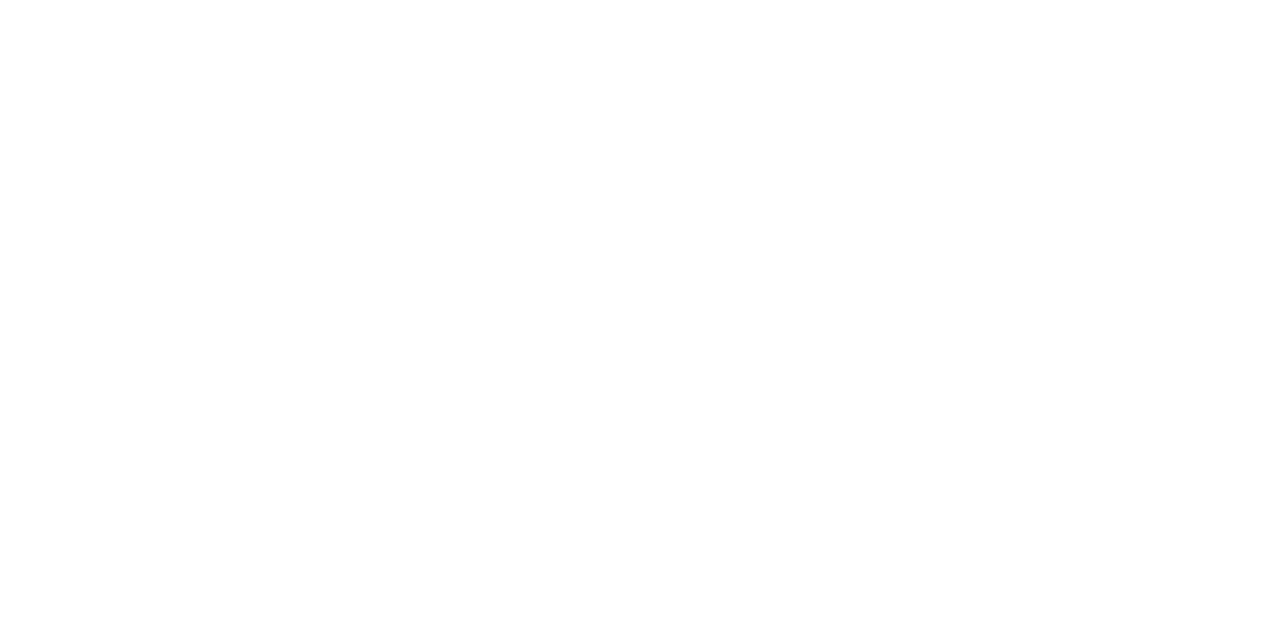
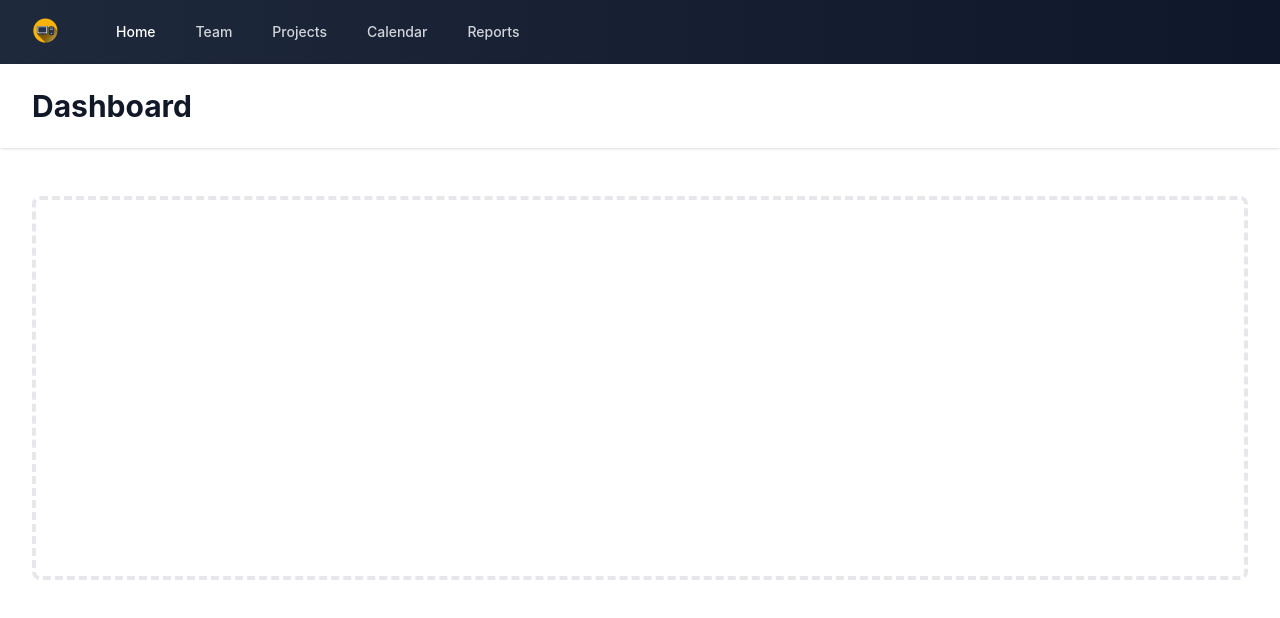
Before and after one commit to bannersamuelson/portfolio, a React (Create React App) app: page / in a window 1280 px wide. Shown: the top 618 px of the page. Built offline with nearby package versions, Linux system fonts and the light colour scheme.

Commit message:
added nav

```diff
--- a/package.json
+++ b/package.json
@@ -3,6 +3,7 @@
   "version": "0.1.0",
   "private": true,
   "dependencies": {
+    "@headlessui/react": "^1.4.3",
     "@testing-library/jest-dom": "^5.16.2",
     "@testing-library/react": "^12.1.2",
     "@testing-library/user-event": "^13.5.0",
--- a/src/App.js
+++ b/src/App.js
@@ -1,11 +1,10 @@
-import logo from './logo.svg';
 import './App.css';
-import './sub.css'
+import Navbar from './components/Nav/Nav';
 
 function App() {
   return (
-    <div className="App">
-
+    <div className="app">
+      <Navbar />
     </div>
   );
 }
--- /dev/null
+++ b/src/components/Nav/Nav.jsx
@@ -0,0 +1,178 @@
+import React, { useState } from "react";
+import { Link } from 'react-router-dom';
+import { Transition } from "@headlessui/react";
+import icon from '../../images/icon.png'
+
+function Nav() {
+  const [isOpen, setIsOpen] = useState(false);
+
+  return (
+    <div>
+      <nav className="bg-gradient-to-r from-slate-800 to-slate-900">
+        <div className="max-w-7xl mx-auto px-4 sm:px-6 lg:px-8">
+          <div className="flex items-center justify-between h-16">
+            <div className="flex items-center">
+              <div className="flex-shrink-0">
+                <img
+                  className="h-8 w-8"
+                  src={icon}
+                  alt="temp"
+                />
+              </div>
+              <div className="hidden md:block">
+                <div className="ml-10 flex items-baseline space-x-4">
+                  <a
+                    href="#"
+                    className=" hover:bg-gray-700 text-white px-3 py-2 rounded-md text-sm font-medium"
+                  >
+                    Home
+                  </a>
+
+                  <a
+                    href="#"
+                    className="text-gray-300 hover:bg-gray-700 hover:text-white px-3 py-2 rounded-md text-sm font-medium"
+                  >
+                    Team
+                  </a>
+
+                  <a
+                    href="#"
+                    className="text-gray-300 hover:bg-gray-700 hover:text-white px-3 py-2 rounded-md text-sm font-medium"
+                  >
+                    Projects
+                  </a>
+
+                  <a
+                    href="#"
+                    className="text-gray-300 hover:bg-gray-700 hover:text-white px-3 py-2 rounded-md text-sm font-medium"
+                  >
+                    Calendar
+                  </a>
+
+                  <a
+                    href="#"
+                    className="text-gray-300 hover:bg-gray-700 hover:text-white px-3 py-2 rounded-md text-sm font-medium"
+                  >
+                    Reports
+                  </a>
+                </div>
+              </div>
+            </div>
+            <div className="-mr-2 flex md:hidden">
+              <button
+                onClick={() => setIsOpen(!isOpen)}
+                type="button"
+                className="bg-gray-900 inline-flex items-center justify-center p-2 rounded-md text-gray-400 hover:text-white hover:bg-gray-800 focus:outline-none focus:ring-2 focus:ring-offset-2 focus:ring-offset-gray-800 focus:ring-white"
+                aria-controls="mobile-menu"
+                aria-expanded="false"
+              >
+                <span className="sr-only">Open main menu</span>
+                {!isOpen ? (
+                  <svg
+                    className="block h-6 w-6"
+                    xmlns="http://www.w3.org/2000/svg"
+                    fill="none"
+                    viewBox="0 0 24 24"
+                    stroke="currentColor"
+                    aria-hidden="true"
+                  >
+                    <path
+                      strokeLinecap="round"
+                      strokeLinejoin="round"
+                      strokeWidth="2"
+                      d="M4 6h16M4 12h16M4 18h16"
+                    />
+                  </svg>
+                ) : (
+                  <svg
+                    className="block h-6 w-6"
+                    xmlns="http://www.w3.org/2000/svg"
+                    fill="none"
+                    viewBox="0 0 24 24"
+                    stroke="currentColor"
+                    aria-hidden="true"
+                  >
+                    <path
+                      strokeLinecap="round"
+                      strokeLinejoin="round"
+                      strokeWidth="2"
+                      d="M6 18L18 6M6 6l12 12"
+                    />
+                  </svg>
+                )}
+              </button>
+            </div>
+          </div>
+        </div>
+
+        <Transition
+          show={isOpen}
+          enter="transition ease-out duration-100 transform"
+          enterFrom="opacity-0 scale-95"
+          enterTo="opacity-100 scale-100"
+          leave="transition ease-in duration-75 transform"
+          leaveFrom="opacity-100 scale-100"
+          leaveTo="opacity-0 scale-95"
+        >
+          {(ref) => (
+            <div className="md:hidden" id="mobile-menu">
+              <div ref={ref} className="px-2 pt-2 pb-3 space-y-1 sm:px-3">
+                <a
+                  href="#"
+                  className="hover:bg-gray-700 text-white block px-3 py-2 rounded-md text-base font-medium"
+                >
+                  Dashboard
+                </a>
+
+                <a
+                  href="#"
+                  className="text-gray-300 hover:bg-gray-700 hover:text-white block px-3 py-2 rounded-md text-base font-medium"
+                >
+                  Team
+                </a>
+
+                <a
+                  href="#"
+                  className="text-gray-300 hover:bg-gray-700 hover:text-white block px-3 py-2 rounded-md text-base font-medium"
+                >
+                  Projects
+                </a>
+
+                <a
+                  href="#"
+                  className="text-gray-300 hover:bg-gray-700 hover:text-white block px-3 py-2 rounded-md text-base font-medium"
+                >
+                  Calendar
+                </a>
+
+                <a
+                  href="#"
+                  className="text-gray-300 hover:bg-gray-700 hover:text-white block px-3 py-2 rounded-md text-base font-medium"
+                >
+                  Reports
+                </a>
+              </div>
+            </div>
+          )}
+        </Transition>
+      </nav>
+
+      <header className="bg-white shadow">
+        <div className="max-w-7xl mx-auto py-6 px-4 sm:px-6 lg:px-8">
+          <h1 className="text-3xl font-bold text-gray-900">Dashboard</h1>
+        </div>
+      </header>
+      <main>
+        <div className="max-w-7xl mx-auto py-6 sm:px-6 lg:px-8">
+          {/* <!-- Replace with your content --> */}
+          <div className="px-4 py-6 sm:px-0">
+            <div className="border-4 border-dashed border-gray-200 rounded-lg h-96"></div>
+          </div>
+          {/* <!-- /End replace --> */}
+        </div>
+      </main>
+    </div>
+  );
+}
+
+export default Nav;
--- a/src/sub.css
+++ /dev/null
@@ -1,67 +0,0 @@
-/* color, font, text, 100% width, etc. */
-.subheading {
-  background-color: #0f2c3e;
-  @apply flex w-full self-center relative;
-  @apply font-sans text-base text-white text-center;
-}
-/* position: relative is required to keep spans with position: absolute inside .subheading */
-/* make each span width 50% of .subheading's width */
-.subheading span {
-  @apply w-1/2 px-2;
-}
-/* this is needed to justify spans because they're being positioned absolutely */
-.en.subheading {
-  @apply justify-end;
-}
-/* overlap each .tech-adj one over the other so that each word fades in and out in its place and without displacing other spans */
-.en.subheading .tech-adj:nth-child(-n + 4){
-  position: absolute;
-  left: 0;
-}
-/* hide the first 3 tech-adj */
-.en.subheading .tech-adj:nth-child(-n + 3){
-  opacity: 0;
-}
-
-/* Use opacity to achieve the fade-in/out effect. */
-@keyframes changeText {
-  0% {
-    opacity: 1;
-  }
-  25% {
-    opacity: 0;
-  }
-  50% {
-    opacity: 0;
-  }
-  75% {
-    opacity: 0;
-  }
-  100% {
-    opacity: 0;
-  }
-}
-/* Animate every .tech-adj every 8s infinitely */
-.subheading .tech-adj {
-  animation: changeText 8s infinite;
-}
-/* This is the "Beautiful" span and is the 1st to be animated after a 1 second delay */
-.en.subheading .tech-adj:nth-child(4) {
-  animation-delay: 1s;
-}
-/* This is the "Useful" span and is the 2nd to be animated after a 3 seconds delay */
-.en.subheading .tech-adj:nth-child(3) {
-  animation-delay: 3s;
-}
-/* This is the "Innovative" span and is the 3rd to be animated after a 5 seconds delay */
-.en.subheading .tech-adj:nth-child(2) {
-  animation-delay: 5s;
-}
-/* This is the Empowering" span and is the 4th to be animated after a 7 seconds delay */
-.en.subheading .tech-adj:nth-child(1) {
-  animation-delay: 7s;
-}
-
-.subheading .tech-adj {
-  animation: changeText 8s cubic-bezier(1, -0.2, 1, -0.2) infinite;
-}
--- a/src/sub.jsx
+++ /dev/null
@@ -1,7 +0,0 @@
-<div class="subheading en">
-  <span class="text-right tech-adj">Empowering</span>
-  <span class="text-right tech-adj">Innovative</span>
-  <span class="text-right tech-adj">Useful</span>
-  <span class="text-right tech-adj">Beautiful</span>
-  <span class="text-left">Technology</span>
-</div>
```
Also changed, not shown: src/images/icon.png (added), 2 other files (tests, documents, lock files or other folders).
